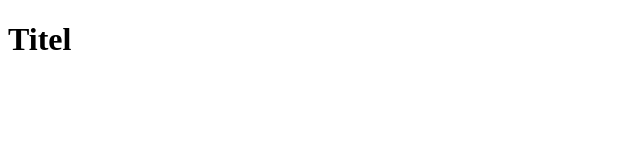
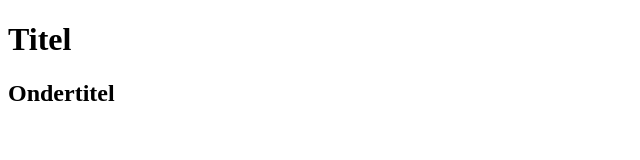
Before and after one commit to klaascompernol/wpl3, a plain HTML site: page index.html in a window 1280 px wide. Shown: the whole page, without its empty margins (0-640 px from the left). Drawn offline with Linux system fonts and the light colour scheme.

Commit message:
github web commit

```diff
--- a/index.html
+++ b/index.html
@@ -11,6 +11,7 @@
 <body>
     <header>
         <h1>Titel</h1>
+        <h2>Ondertitel</h2>
     </header>
 </body>
 
```
